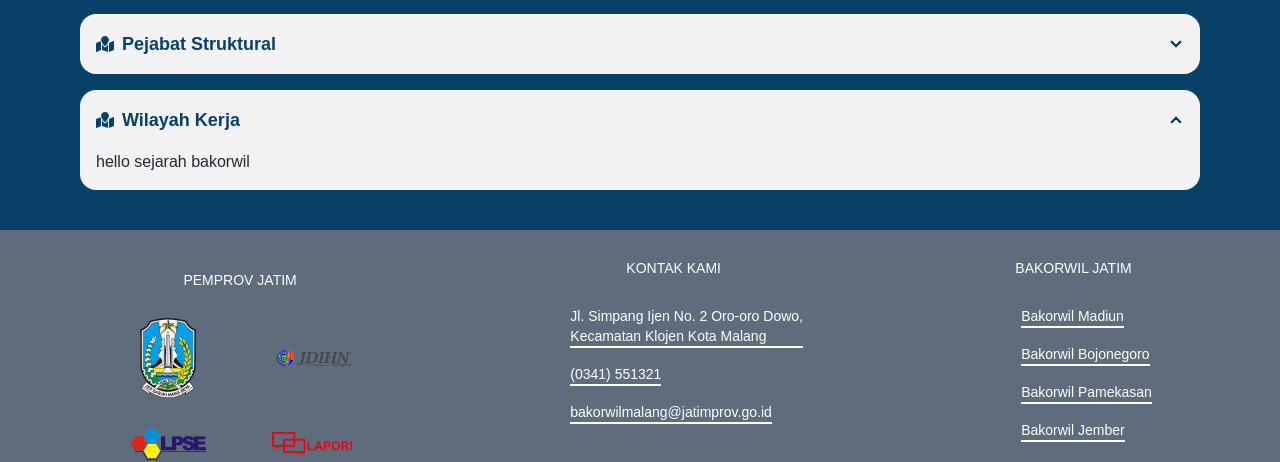
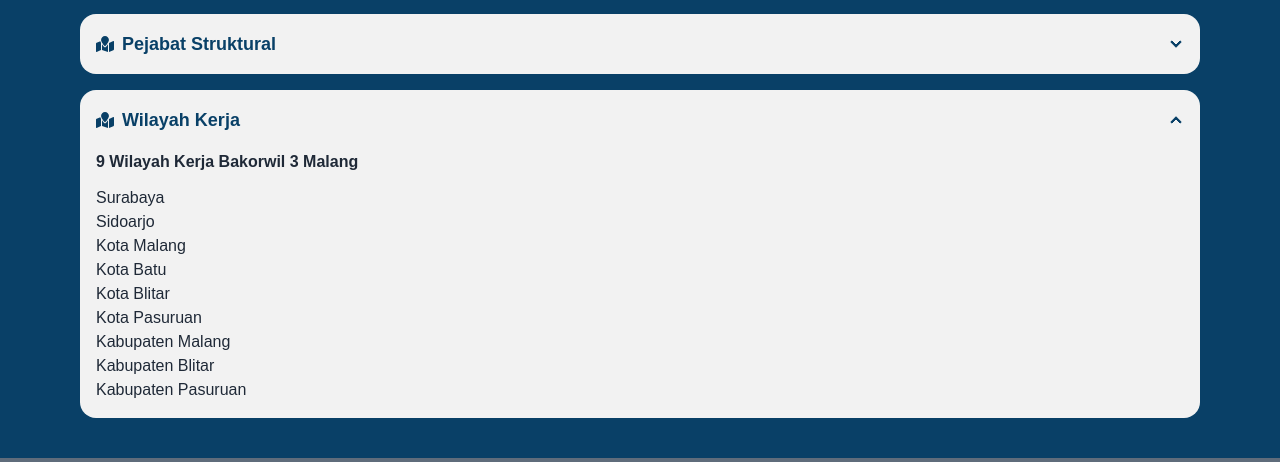
Before and after one commit to Albas-tomi/Bakorwil-Malang, a React (Vite) app in the folder landing/: page /profil in a window 1280 px wide. Shown: the part 822-1284 px from the top of the page. Built offline with nearby package versions, Linux system fonts and the light colour scheme; some icons are missing.

Commit message:
update struktural perjabat

```diff
--- a/landing/src/components/profile/Accordion.jsx
+++ b/landing/src/components/profile/Accordion.jsx
@@ -1,13 +1,19 @@
-import React from 'react';
-import { FaAddressCard, FaFeather, FaFileSignature, FaMapMarked } from 'react-icons/fa';
-import DataPegawai from '../../DataPegawai.json'
+import React from "react";
+import {
+  FaAddressCard,
+  FaFeather,
+  FaFileSignature,
+  FaMapMarked,
+} from "react-icons/fa";
+import DataPegawai from "../../DataPegawai.json";
 
 export const Accordion = () => {
-
-  const pns = DataPegawai.filter((kategori) => kategori.kategori === 'pns')
-  const ptt = DataPegawai.filter((kategori) => kategori.kategori === 'ptt')
+  const pns = DataPegawai.filter((kategori) => kategori.kategori === "pns");
+  const ptt = DataPegawai.filter((kategori) => kategori.kategori === "ptt");
   return (
-    <div section="accordion" className="bg-second flex flex-col gap-y-4 px-5 md:px-10 lg:px-20 py-10">
+    <div
+      section="accordion"
+      className="bg-second flex flex-col gap-y-4 px-5 md:px-10 lg:px-20 py-10">
       {/* ================== SEJARAH ================== */}
       <div className="collapse collapse-arrow bg-base-200">
         <input type="radio" name="my-accordion-2" checked="checked" />
@@ -19,38 +25,115 @@ export const Accordion = () => {
         </div>
         <div className="collapse-content">
           <p className="text-sm md:text-base">
-            Lembaga Koordinasi Wilayah di Indonesia memiliki sejarah perkembangan yang cukup panjang, masih menjadi daerah jajahan Belanda dengan nama Hindia Belanda, system pemerintahan bersifat sentralitistis, urusan-urusan Pemerintahan
-            Pusat maupun urusan Pemrintahan Daerah sampai sekecil-kecilnya diselenggarakan oleh Pemerintahan Pusat, yaitu terpusat ditangan Governeur Genaral. Berdasarkan Undang-Undang Pemerintahan Hindia Belanda, yang lebih dikenal
-            Regerings Reglement (RR) yang dimuat dalam Stactsblad tahun 1854 yang diberlakukan tanggal 1 Mei 1855, maka Hindia Belanda dibagi atas daerah adminstratif : Gewest, yang dipimpin oleh seorang Resident Afdeling, yang dipimpin
-            oleh Asisten Resident Oderafdeling, yang dipimpin oleh Controleur Pada masa tersebut tugas Koordinasi wilayah dipegang oleh Residen sebagai pejabat pusat yang juga merupakan Kepala Wilayah Pemerintahan Karesidenan. Dalam
-            menjalankan tugas pokok dan fungsi sebagai pengawas, memperoleh delegasi wewenang dari Pemerintah Pusat. Kewenangan Residen bertanggung jawab atas kelancaran segala kegiatan di bidang Pemerintahan yang ada di wilayahnya. Dalam
-            perkembangan seklanjutnya, pada tahun 1922 Pemerintah Belanda mengeluarkan perubahan susunan pemerintahan, yang dikenal dengan sebutan Bestuursher Vorming Wety (1922), dengan jenjang Pemerintahan : Governeur General (Gubernur
-            Jenderal) Governeur (Gubernur) Resident (Pembantu Gubernur) Assisten Resident (Bupati) Controleur (Wedana) Aspirant Controleur (Camat) Sejalan dengan perubahan susunan Pemerintahsn Hindia Belanda kedudukan Resident berubah
-            menjadi Kepala Pemerintahan wilayah mewakili Governeur. Resident harus melaksanakan perintah Governeur dan berkewajiban mengawasi aparat Kabupaten serta mengawasai jalannya Pemerintahan dalam wilayahnya. Pada masa tersebut
-            jabatan Governeur Jenderal. Governeur dan Resident hanya dipegang oleh bangsa Belanda dan jabatan lainnya yaitu Asisten Resident sampai Aspirant Controleur di jabat oleh bangsa Indonesia (Pribumi). Pada masa Pemerintahan
-            pendudukan Jepang (1942-1945) fungsi, peranan, wewenang Resident dikembalikan penuh seperti pada keadaan pada tahun 1854, yaitu sebagai Kepala Wilayah Karesidenan Kepresidenan (Syuu) yang dijabat oleh Syuu Cokan juga dari bangsa
-            Jepang, dimana administrasi pemerintahan oleh wilayah Jawa dan Madura terbagi atas 17 Syuu yang mempunyai tugas menjalankan Undang-Undang, mengurus dan mengawasi pemerintahan dibawah Karesidenan. Pada awal masa Pemerintahan
-            Republik Indonesia, Resident merupakan organ pemerintahan Pusat yang mempunyai hak dan Kewajiban cukup banyak yang dasarnya adalah Undang-Undang (Ordonantie). Resident adalah Pamong Praja yang ditugaskan sebagai wakil Pemerintah
-            Pusat disuatu daerah Pemerintahan. Selanjutnya dengan keluarnya Undang - Undang Nomor 5 Tahun 1974 tugas Koordinator Wilayah Provinsi dibebankan kepada Pembantu Gubernur melalui : Keputusan Menteri Dalam Negeri Nomor 131 Tahun
-            1978 tentang Pedoman Susunan Organisasi dan Tata Kerja Kantor Pembantu Gubernur. Ilustrasi Menteri Dalam Negeri No. 13 Tahun 1988 tentang Pelaksanaan Keputusan Menteri Dalam Negeri Nomor 131 Tahun 1978. Pada Tingkat Provinsi
-            Jawa Timur dikeluarkan Surat Keputusan Gubernur Kepala Daerah Tingkat I Jawa Timur Nomor 640 Tahun 1988 tentang Petunjuk Pelaksanaan Menteri Dalam Negeri Nomor 13 Tahun 1988 dan Pelaksanaan Keputusan Menteri Dalam Negeri Nomor
-            131 tahun 1978. Sesuai Keputusan Menteri Dalam Negeri Nomor 131 Tahun 1978, pembantu Gubernur merupakan Pejabat Pemerintahan Pusat dalam rangka dekonsentrasi dan bertugas membantu Gubernur dalam mengkoordinasikan, mengawasi dan
-            membina penyelenggaraan Pemerintahan Umum dan Pembangunan yang dilaksanakan oleh Bupati /Walikotamadya KDH Tingkat II dalam wilyah kerjanya. Khusunya dalam penyelenggaraan koordinasi Pembantu Gubernur diberikan kewenangan yang
-            cukup besar oleh Gubernur untuk mengkoordinasikan kegiatan-kegiatan yang menyangkut lintas Kabupaten/Kota melalui Keputusan Gubernur Nomor 640 tahun 1988. Bergulirnya reformasi membawa konsekuensi terhadap perubahan tata
-            pemerintahan di Indonesia dengan dikeluarkannya Undang-Undang Nomor 22 tahun 1999 tentang Pemerintahan Daerah yang menghapus lembaga pembantu dalam tata pemerintahan di Indonesia. Sebagaimana diatur dalam Undang - Undang Nomor
-            22 Tahun 1999 dinyatakan bahwa Otonomi Provinsi adalah Otonomi terbatas, sedangkan otonomi yang luas yang utuh pada daerah Kabupaten/Kota. Pada dasarnya tugas-tugas yang dilaksanakan Pemerintah Provinsi meliputi tugas asas
-            desentralisasi, dekonsentrasi dan medebewin (tugas pembantuan) yaitu : Kewenangan yang bersifat lintas Kabupaten/Kota. Kewenangan dalam bidang Pemerintahan tertentu dan dalam rangka koordinasi,pengawasan, pembinaan dan
-            pengendalian. Kewenangan yang tidak atau belum dapat dilaksnakan oleh daerah Kabupaten/Kota. Kewenangan disebagian wilayah laut. Kewenangan pembinaan sumber daya nasional/sumber daya manusia, sumberdaya alam dan sumberdaya
-            buatan. Selain tugas-tugas diatas, Pemerintah Provinsi juga diberi amanat untuk menjadi fasilitator terjadinya Otonomi luas dan utuh di Kabupaten/Kota agar cepat mandiri, serta sebagai perekat dan penyerasi hubungan Pemerintahan
-            dengan daerah Kabupaten/Kota dalam konteks Negara Kesatuan Republik Indonesia. Mengingat beratnya beban tugas Gubernur, maka Jawa Timur dibentuk Lembaga Bakorwil Malang dengan Peraturan Daerah Provinsi Jawa Timur Nomor 5 tahun
-            2001 tentang Badan Koordinasi Wilayah Provinsi Jawa Timur. Pembentukan lembaga ini sesuai dengan pasal 65 Undang-Undang Nomor 22 tahun 1999, dimana ditegaskan bahwa di daerah dapat dibentuk lembaga tekniks sesuai kebutuhan
-            daerah, sedangkan Nomenklatur, jenis dan jumlah unit organisasi ditetapkan Pemerintah Daerah Berdasarkan kemampuan, kebutuhan dan beban kerja sesuai dengan Peraturan Pemerintah Nomor 84 tahun 2000. Pertimbangan lain yang
-            melatarbelakangi dibentuknya Badan Koordinasi Wilayah yaitu : Perlunya rentang kendali mengingat Provinsi Jawa Timur terdiri dari 38 (tiga puluh delapan) Kabupaten/Kota dengan kondisi geografis, dan sosialisasi budaya yang
-            berbeda. Terbatasnya sumberdaya alam pada semua Kabupaten/Kota dan adanya kewenangan yang belum/ tidak dapat dilaksanakan memungkinkan daerah melakukan kerja sama pada akhirnya dapat pula terjadi perselisihan antar daerah. Oleh
-            karena itu Gubernur sebagai wakil pemerintahan harus memfasilitasinya. Pelayanan masyarakat yang kurang optimal, karena belum memenuhi pada Standart Pelayanan Minimal (SPM) dimungkinkan timbulnya keluhan dari masyarakat,
-            sehingga harus didorong. Provinsi Jawa Timur sudah berdiri 4 Bakorwil yakni di Pamekasan, Bojonegoro, Madiun, dan Malang, Gubernur Jawa Timur berkeinginan untuk merevitalisasi fungsi Bakorwil di ruanglingkup Pemerintahan
-            Provinsi Jawa Timur. Berdasarkan Peraturan daerah Provinsi Jawa Timur No. 16 Tahun 2016 dan Peraturan Gubernur Jatim No. 134 tahun 2016 dibentuklah 1 Bakorwil lagi di wilayah Jember yang membawahi Kabupaten Banyuwangi, Lumajang,
-            Situbondo, Bondowoso, dan Kabupaten/Kota Probolinggo.
+            Lembaga Koordinasi Wilayah di Indonesia memiliki sejarah
+            perkembangan yang cukup panjang, masih menjadi daerah jajahan
+            Belanda dengan nama Hindia Belanda, system pemerintahan bersifat
+            sentralitistis, urusan-urusan Pemerintahan Pusat maupun urusan
+            Pemrintahan Daerah sampai sekecil-kecilnya diselenggarakan oleh
+            Pemerintahan Pusat, yaitu terpusat ditangan Governeur Genaral.
+            Berdasarkan Undang-Undang Pemerintahan Hindia Belanda, yang lebih
+            dikenal Regerings Reglement (RR) yang dimuat dalam Stactsblad tahun
+            1854 yang diberlakukan tanggal 1 Mei 1855, maka Hindia Belanda
+            dibagi atas daerah adminstratif : Gewest, yang dipimpin oleh seorang
+            Resident Afdeling, yang dipimpin oleh Asisten Resident Oderafdeling,
+            yang dipimpin oleh Controleur Pada masa tersebut tugas Koordinasi
+            wilayah dipegang oleh Residen sebagai pejabat pusat yang juga
+            merupakan Kepala Wilayah Pemerintahan Karesidenan. Dalam menjalankan
+            tugas pokok dan fungsi sebagai pengawas, memperoleh delegasi
+            wewenang dari Pemerintah Pusat. Kewenangan Residen bertanggung jawab
+            atas kelancaran segala kegiatan di bidang Pemerintahan yang ada di
+            wilayahnya. Dalam perkembangan seklanjutnya, pada tahun 1922
+            Pemerintah Belanda mengeluarkan perubahan susunan pemerintahan, yang
+            dikenal dengan sebutan Bestuursher Vorming Wety (1922), dengan
+            jenjang Pemerintahan : Governeur General (Gubernur Jenderal)
+            Governeur (Gubernur) Resident (Pembantu Gubernur) Assisten Resident
+            (Bupati) Controleur (Wedana) Aspirant Controleur (Camat) Sejalan
+            dengan perubahan susunan Pemerintahsn Hindia Belanda kedudukan
+            Resident berubah menjadi Kepala Pemerintahan wilayah mewakili
+            Governeur. Resident harus melaksanakan perintah Governeur dan
+            berkewajiban mengawasi aparat Kabupaten serta mengawasai jalannya
+            Pemerintahan dalam wilayahnya. Pada masa tersebut jabatan Governeur
+            Jenderal. Governeur dan Resident hanya dipegang oleh bangsa Belanda
+            dan jabatan lainnya yaitu Asisten Resident sampai Aspirant
+            Controleur di jabat oleh bangsa Indonesia (Pribumi). Pada masa
+            Pemerintahan pendudukan Jepang (1942-1945) fungsi, peranan, wewenang
+            Resident dikembalikan penuh seperti pada keadaan pada tahun 1854,
+            yaitu sebagai Kepala Wilayah Karesidenan Kepresidenan (Syuu) yang
+            dijabat oleh Syuu Cokan juga dari bangsa Jepang, dimana administrasi
+            pemerintahan oleh wilayah Jawa dan Madura terbagi atas 17 Syuu yang
+            mempunyai tugas menjalankan Undang-Undang, mengurus dan mengawasi
+            pemerintahan dibawah Karesidenan. Pada awal masa Pemerintahan
+            Republik Indonesia, Resident merupakan organ pemerintahan Pusat yang
+            mempunyai hak dan Kewajiban cukup banyak yang dasarnya adalah
+            Undang-Undang (Ordonantie). Resident adalah Pamong Praja yang
+            ditugaskan sebagai wakil Pemerintah Pusat disuatu daerah
+            Pemerintahan. Selanjutnya dengan keluarnya Undang - Undang Nomor 5
+            Tahun 1974 tugas Koordinator Wilayah Provinsi dibebankan kepada
+            Pembantu Gubernur melalui : Keputusan Menteri Dalam Negeri Nomor 131
+            Tahun 1978 tentang Pedoman Susunan Organisasi dan Tata Kerja Kantor
+            Pembantu Gubernur. Ilustrasi Menteri Dalam Negeri No. 13 Tahun 1988
+            tentang Pelaksanaan Keputusan Menteri Dalam Negeri Nomor 131 Tahun
+            1978. Pada Tingkat Provinsi Jawa Timur dikeluarkan Surat Keputusan
+            Gubernur Kepala Daerah Tingkat I Jawa Timur Nomor 640 Tahun 1988
+            tentang Petunjuk Pelaksanaan Menteri Dalam Negeri Nomor 13 Tahun
+            1988 dan Pelaksanaan Keputusan Menteri Dalam Negeri Nomor 131 tahun
+            1978. Sesuai Keputusan Menteri Dalam Negeri Nomor 131 Tahun 1978,
+            pembantu Gubernur merupakan Pejabat Pemerintahan Pusat dalam rangka
+            dekonsentrasi dan bertugas membantu Gubernur dalam
+            mengkoordinasikan, mengawasi dan membina penyelenggaraan
+            Pemerintahan Umum dan Pembangunan yang dilaksanakan oleh Bupati
+            /Walikotamadya KDH Tingkat II dalam wilyah kerjanya. Khusunya dalam
+            penyelenggaraan koordinasi Pembantu Gubernur diberikan kewenangan
+            yang cukup besar oleh Gubernur untuk mengkoordinasikan
+            kegiatan-kegiatan yang menyangkut lintas Kabupaten/Kota melalui
+            Keputusan Gubernur Nomor 640 tahun 1988. Bergulirnya reformasi
+            membawa konsekuensi terhadap perubahan tata pemerintahan di
+            Indonesia dengan dikeluarkannya Undang-Undang Nomor 22 tahun 1999
+            tentang Pemerintahan Daerah yang menghapus lembaga pembantu dalam
+            tata pemerintahan di Indonesia. Sebagaimana diatur dalam Undang -
+            Undang Nomor 22 Tahun 1999 dinyatakan bahwa Otonomi Provinsi adalah
+            Otonomi terbatas, sedangkan otonomi yang luas yang utuh pada daerah
+            Kabupaten/Kota. Pada dasarnya tugas-tugas yang dilaksanakan
+            Pemerintah Provinsi meliputi tugas asas desentralisasi,
+            dekonsentrasi dan medebewin (tugas pembantuan) yaitu : Kewenangan
+            yang bersifat lintas Kabupaten/Kota. Kewenangan dalam bidang
+            Pemerintahan tertentu dan dalam rangka koordinasi,pengawasan,
+            pembinaan dan pengendalian. Kewenangan yang tidak atau belum dapat
+            dilaksnakan oleh daerah Kabupaten/Kota. Kewenangan disebagian
+            wilayah laut. Kewenangan pembinaan sumber daya nasional/sumber daya
+            manusia, sumberdaya alam dan sumberdaya buatan. Selain tugas-tugas
+            diatas, Pemerintah Provinsi juga diberi amanat untuk menjadi
+            fasilitator terjadinya Otonomi luas dan utuh di Kabupaten/Kota agar
+            cepat mandiri, serta sebagai perekat dan penyerasi hubungan
+            Pemerintahan dengan daerah Kabupaten/Kota dalam konteks Negara
+            Kesatuan Republik Indonesia. Mengingat beratnya beban tugas
+            Gubernur, maka Jawa Timur dibentuk Lembaga Bakorwil Malang dengan
+            Peraturan Daerah Provinsi Jawa Timur Nomor 5 tahun 2001 tentang
+            Badan Koordinasi Wilayah Provinsi Jawa Timur. Pembentukan lembaga
+            ini sesuai dengan pasal 65 Undang-Undang Nomor 22 tahun 1999, dimana
+            ditegaskan bahwa di daerah dapat dibentuk lembaga tekniks sesuai
+            kebutuhan daerah, sedangkan Nomenklatur, jenis dan jumlah unit
+            organisasi ditetapkan Pemerintah Daerah Berdasarkan kemampuan,
+            kebutuhan dan beban kerja sesuai dengan Peraturan Pemerintah Nomor
+            84 tahun 2000. Pertimbangan lain yang melatarbelakangi dibentuknya
+            Badan Koordinasi Wilayah yaitu : Perlunya rentang kendali mengingat
+            Provinsi Jawa Timur terdiri dari 38 (tiga puluh delapan)
+            Kabupaten/Kota dengan kondisi geografis, dan sosialisasi budaya yang
+            berbeda. Terbatasnya sumberdaya alam pada semua Kabupaten/Kota dan
+            adanya kewenangan yang belum/ tidak dapat dilaksanakan memungkinkan
+            daerah melakukan kerja sama pada akhirnya dapat pula terjadi
+            perselisihan antar daerah. Oleh karena itu Gubernur sebagai wakil
+            pemerintahan harus memfasilitasinya. Pelayanan masyarakat yang
+            kurang optimal, karena belum memenuhi pada Standart Pelayanan
+            Minimal (SPM) dimungkinkan timbulnya keluhan dari masyarakat,
+            sehingga harus didorong. Provinsi Jawa Timur sudah berdiri 4
+            Bakorwil yakni di Pamekasan, Bojonegoro, Madiun, dan Malang,
+            Gubernur Jawa Timur berkeinginan untuk merevitalisasi fungsi
+            Bakorwil di ruanglingkup Pemerintahan Provinsi Jawa Timur.
+            Berdasarkan Peraturan daerah Provinsi Jawa Timur No. 16 Tahun 2016
+            dan Peraturan Gubernur Jatim No. 134 tahun 2016 dibentuklah 1
+            Bakorwil lagi di wilayah Jember yang membawahi Kabupaten Banyuwangi,
+            Lumajang, Situbondo, Bondowoso, dan Kabupaten/Kota Probolinggo.
           </p>
         </div>
       </div>
@@ -65,9 +148,16 @@ export const Accordion = () => {
         </div>
         <div className="collapse-content">
           <p className="text-sm md:text-base font-semibold">Tujuan </p>
-          <p className="text-sm md:text-base">"Meningkatkan Koordinasi Penyelenggaraan Pemerintahan dan Pembangunan di Wilayah Kerja Bakorwil Malang"</p>
+          <p className="text-sm md:text-base">
+            "Meningkatkan Koordinasi Penyelenggaraan Pemerintahan dan
+            Pembangunan di Wilayah Kerja Bakorwil Malang"
+          </p>
           <p className="text-sm font-semibold mt-2">Sasaran</p>
-          <p className="text-sm md:text-base">"Meningkatnya hasil koordinasi pembinaan, pengawasan, supervisi, monitoring, dan evaluasi penyelenggaraan pemerintahan dan pembangunan di wilayah kerja Bakorwil Malang"</p>
+          <p className="text-sm md:text-base">
+            "Meningkatnya hasil koordinasi pembinaan, pengawasan, supervisi,
+            monitoring, dan evaluasi penyelenggaraan pemerintahan dan
+            pembangunan di wilayah kerja Bakorwil Malang"
+          </p>
         </div>
       </div>
       {/* ================== STRUKTUR BAKORWIL ================== */}
@@ -80,7 +170,10 @@ export const Accordion = () => {
           Struktur Bakorwil
         </div>
         <div className="collapse-content">
-          <img src="https://bakorwilmalang.jatimprov.go.id/images/struktur_organisasi/3db4ad8555afee7d6e682d8dacd65590.png" alt="" />
+          <img
+            src="https://bakorwilmalang.jatimprov.go.id/images/struktur_organisasi/3db4ad8555afee7d6e682d8dacd65590.png"
+            alt=""
+          />
         </div>
       </div>
       {/* ================== Pejabat Struktural ================== */}
@@ -106,7 +199,7 @@ export const Accordion = () => {
               </thead>
               <tbody>
                 {/* row 1 */}
-                {pns.map((pns) =>(
+                {pns.map((pns) => (
                   <tr>
                     <th>{pns.id}</th>
                     <td>{pns.nama}</td>
@@ -116,26 +209,31 @@ export const Accordion = () => {
               </tbody>
             </table>
           </div>
-            <p className="text-sm text-center font-bold md:text-base">PTT</p>
-            <div className="overflow-x-auto">
+          <p className="text-sm text-center font-bold my-3 md:text-base">
+            PTT-PK
+          </p>
+          <div className="overflow-x-auto mb-5">
             <table className="table-xs md:table">
+              {/* head */}
               <thead>
                 <tr>
-                    <th></th>
                   <td>NAMA</td>
                   <td>JABATAN</td>
                 </tr>
               </thead>
               <tbody>
-                  {ptt.map((ptt) =>(
+                {/* row 1 */}
+                {ptt.map((ptt) => (
                   <tr>
-                    <th>{ptt.id}</th>
                     <td>{ptt.nama}</td>
                     <td>{ptt.jabatan}</td>
                   </tr>
                 ))}
               </tbody>
             </table>
+          </div>
+          <div className="text-xs text-second">
+            <p className="text-right">last update 31 desember 2023</p>
           </div>
         </div>
       </div>
@@ -149,7 +247,56 @@ export const Accordion = () => {
           Wilayah Kerja
         </div>
         <div className="collapse-content">
-          <p className="text-sm md:text-base">hello sejarah bakorwil</p>
+          <h1 className="mb-3 md:text-base font-bold">
+            9 Wilayah Kerja Bakorwil 3 Malang
+          </h1>
+          <ul className="text-xs md:text-base">
+            <li>
+              <a target="_blank" href="https://www.surabaya.go.id/">
+                Surabaya
+              </a>
+            </li>
+            <li>
+              <a target="_blank" href="https://www.sidoarjokab.go.id/">
+                Sidoarjo
+              </a>
+            </li>
+            <li>
+              <a target="_blank" href="https://malangkota.go.id/">
+                Kota Malang
+              </a>
+            </li>
+            <li>
+              <a target="_blank" href="https://batukota.go.id/Portal/profil">
+                Kota Batu
+              </a>
+            </li>
+            <li>
+              <a target="_blank" href="https://blitarkota.go.id/">
+                Kota Blitar
+              </a>
+            </li>
+            <li>
+              <a target="_blank" href="https://pasuruankota.go.id/">
+                Kota Pasuruan
+              </a>
+            </li>
+            <li>
+              <a target="_blank" href="https://www.malangkab.go.id/mlg/">
+                Kabupaten Malang
+              </a>
+            </li>
+            <li>
+              <a target="_blank" href="https://www.blitarkab.go.id/">
+                Kabupaten Blitar
+              </a>
+            </li>
+            <li>
+              <a target="_blank" href="https://www.pasuruankab.go.id/">
+                Kabupaten Pasuruan
+              </a>
+            </li>
+          </ul>
         </div>
       </div>
     </div>
```
Also changed, not shown: landing/src/DataPegawai.json (+10 -10 lines). Lines whose indentation alone changed are shown as unchanged.
